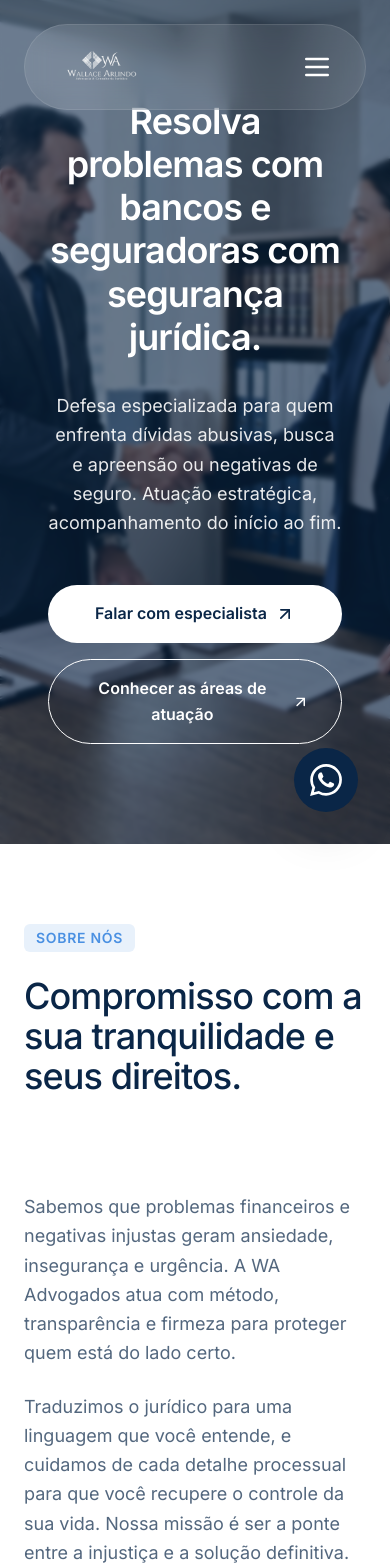
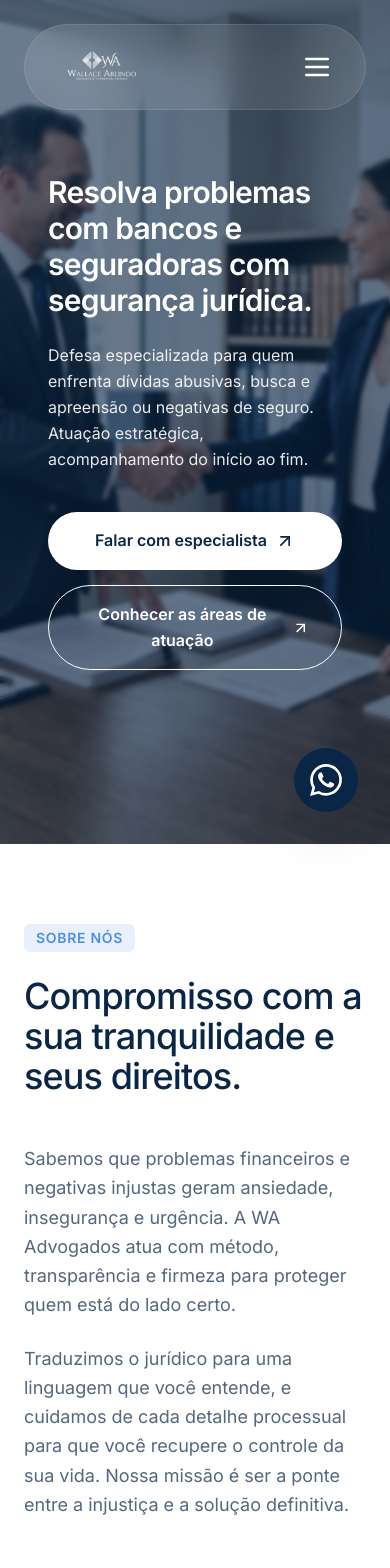
Before and after one commit to arthura4growth/wa-assessoria, a React (Vite) app: page / in a window 390 px wide. Shown: the top 1568 px of the page. Built offline with nearby package versions, Linux system fonts and the light colour scheme.

Commit message:
Ajustes responsivos no Hero e seção Sobre
Co-Authored-By: Claude Sonnet 4.6 <noreply@anthropic.com>

```diff
--- a/src/sections/Hero.tsx
+++ b/src/sections/Hero.tsx
@@ -41,14 +41,14 @@ const Hero: React.FC = () => {
         <div className="absolute inset-0 bg-brand-navy/60 backdrop-blur-[2px]"></div>
       </div>
 
-      <div className="relative z-10 max-w-5xl mx-auto text-center px-6 hero-content">
-        <h1 className="text-white text-4xl md:text-5xl lg:text-6xl font-semibold mb-8 leading-[1.2]">
+      <div className="relative z-10 max-w-5xl mx-auto md:text-center text-left px-6 hero-content">
+        <h1 className="text-white text-3xl md:text-5xl lg:text-6xl font-semibold mb-6 md:mb-8 leading-[1.2] max-w-4xl md:mx-auto">
           Resolva problemas com bancos e seguradoras com segurança jurídica.
         </h1>
-        <p className="text-white/90 text-lg md:text-xl max-w-3xl mx-auto mb-12 font-normal leading-relaxed">
+        <p className="text-white/90 text-base md:text-xl max-w-2xl md:mx-auto mb-10 md:mb-12 font-normal leading-relaxed">
           Defesa especializada para quem enfrenta dívidas abusivas, busca e apreensão ou negativas de seguro. Atuação estratégica, acompanhamento do início ao fim.
         </p>
-        <div className="flex flex-col sm:flex-row items-center justify-center gap-4">
+        <div className="flex flex-col sm:flex-row items-start md:items-center justify-start md:justify-center gap-4">
           <Button
             href={whatsappLink}
             isExternal
--- a/src/sections/Sobre.tsx
+++ b/src/sections/Sobre.tsx
@@ -27,14 +27,14 @@ const Sobre: React.FC = () => {
   return (
     <section id="sobre" ref={container} className="bg-white">
       <div className="max-w-7xl mx-auto">
-        <div className="grid lg:grid-cols-2 gap-16 items-start mb-20">
+        <div className="grid lg:grid-cols-2 gap-8 lg:gap-16 items-start mb-20">
           <div>
             <SectionTag className="reveal-up">Sobre nós</SectionTag>
-            <h2 className="text-4xl md:text-5xl text-brand-navy mb-8 reveal-up">
+            <h2 className="text-4xl md:text-5xl text-brand-navy mb-4 md:mb-6 reveal-up">
               Compromisso com a sua tranquilidade e seus direitos.
             </h2>
           </div>
-          <div className="text-lg text-brand-navy-muted leading-relaxed reveal-up">
+          <div className="text-lg text-brand-navy-muted leading-relaxed reveal-up lg:mt-10">
             <p className="mb-6">
               Sabemos que problemas financeiros e negativas injustas geram ansiedade, insegurança e urgência. A WA Advogados atua com método, transparência e firmeza para proteger quem está do lado certo.
             </p>
```
